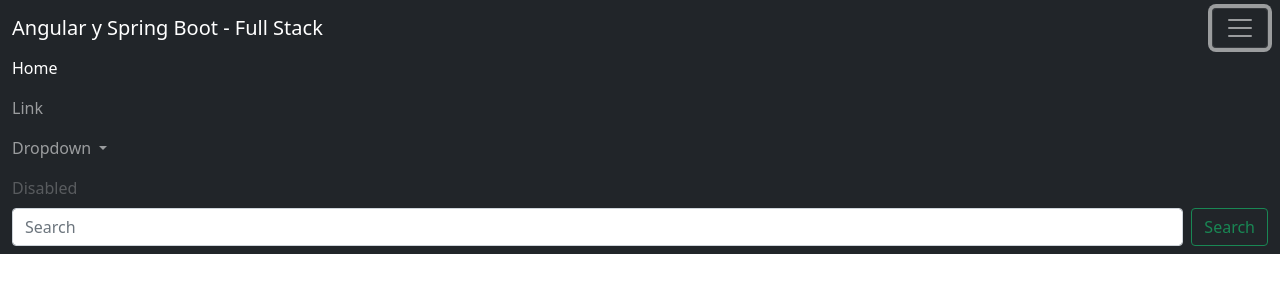
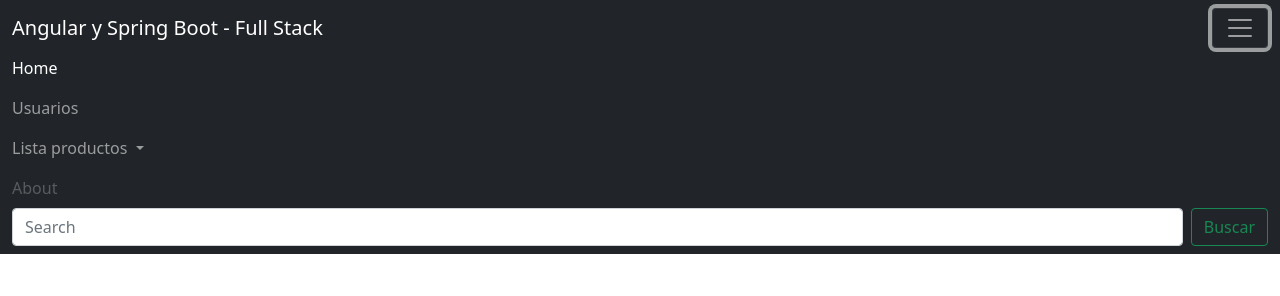
Before and after one commit to cortizmardones/Angular2021, an Angular app: page / in a window 1280 px wide. Both pictures are taken after a click on the button "Toggle navigation". Shown: the top 296 px of the page. Built offline with nearby package versions, Linux system fonts and the light colour scheme.

Commit message:
se modifica campo comuna en el formulario de ingreso por un select html5 llenado por un array en ts

```diff
--- a/src/app/clientes/clientes.component.html
+++ b/src/app/clientes/clientes.component.html
@@ -32,7 +32,7 @@
       <hr>
       <!--Zona de alertas para notificaciones en el formulario-->
       <div *ngIf="divFormSuccess == true" class="alert alert-success" role="alert">
-        Usuario agregado exitosamente!!
+        <p class="text-center">Usuario agregado exitosamente!!</p>
       </div>
 
       <br>
@@ -65,11 +65,12 @@
             <label><fa-icon [icon]="faCalendarAlt"></fa-icon> Fecha de nacimiento</label><br>
             <input type="date" class="form-control" placeholder="Ingrese su fecha de nacimiento" name="createAt" [(ngModel)]="createAt"><br>
             <label><fa-icon [icon]="faCity"></fa-icon> Comuna</label><br>
-            <input type="text" class="form-control" placeholder="Ingrese su comuna" name="comuna" [(ngModel)]="comuna" autocomplete="off"><br>
-
+            <select name="comuna" class="form-control" [(ngModel)]="comuna">
+              <option *ngFor="let item of comunas" value="{{ item }}"> {{ item }} </option>
+            </select><br>
             <!--Zona de alertas para notificaciones en el formulario-->
             <div *ngIf="divFormALert == true" class="alert alert-danger" role="alert">
-              Debes ingresar todos los campos en el formulario!!
+              <p class="text-center">Debes ingresar todos los campos en el formulario!!</p>
             </div>
 
             <button class="btn btn-success form-control"><fa-icon [icon]="faPlusSquare"></fa-icon> Guardar usuario</button>
@@ -83,10 +84,22 @@
       <div *ngIf="divEdit == true" class="row">
           <div class="col-md-6">
           <h4><fa-icon [icon]="faEdit"></fa-icon> Editar Usuario</h4>
-          <input type="text" class="form-control" value="{{ nombre }}" placeholder="Ingrese su nombre" autocomplete="off" required>
-          <input type="text" class="form-control" value="{{ apellido }}" placeholder="Ingrese su apellido" autocomplete="off" required>
-          <input type="email" class="form-control" value="{{ email }}" placeholder="Ingrese su email" autocomplete="off" required>
-          <input type="text" class="form-control" value="{{ createAt }}" placeholder="Ingrese su fecha de nacimiento" autocomplete="off" required>
+          <br>
+          <label><fa-icon [icon]="faAddressBook"></fa-icon> Nombre</label>
+          <input type="text" class="form-control" value="{{ nombre }}" placeholder="Ingrese su nombre" autocomplete="off" required><br>
+          <label><fa-icon [icon]="faAddressBook"></fa-icon> Apellido</label>
+          <input type="text" class="form-control" value="{{ apellido }}" placeholder="Ingrese su apellido" autocomplete="off" required><br>
+          <label><fa-icon [icon]="faMailBulk"></fa-icon> Email</label>
+          <div class="input-group mb-3">
+            <input type="text" class="form-control" placeholder="Ingrese su email" name="email" [(ngModel)]="email" autocomplete="off">
+            <span class="input-group-text">@</span>
+            <input type="text" class="form-control" placeholder="Ingrese su servidor de correo" name="servidorCorreo" [(ngModel)]="serverMail" autocomplete="off">
+          </div>
+          <!-- <label><fa-icon [icon]="faMailBulk"></fa-icon> Email</label>
+          <input type="email" class="form-control" value="{{ email }}" placeholder="Ingrese su email" autocomplete="off" required><br>-->
+          <label><fa-icon [icon]="faCalendarAlt"></fa-icon> Fecha de nacimiento</label>
+          <input type="date" class="form-control" value="{{ createAt }}" placeholder="Ingrese su fecha de nacimiento" autocomplete="off" required><br>
+          <label><fa-icon [icon]="faCity"></fa-icon> Comuna</label>
           <input type="text" class="form-control" value="{{ comuna }}" placeholder="Ingrese su comuna" autocomplete="off" required><br>
           <button class="btn btn-warning form-control" (click)="guardarCambiosEditar(nombre,apellido,email,createAt,comuna)"><fa-icon [icon]="faEdit"></fa-icon> Modificar</button>
         </div>
--- a/src/app/clientes/clientes.component.ts
+++ b/src/app/clientes/clientes.component.ts
@@ -46,6 +46,9 @@
     {id: 10 , nombre : 'Elias' , apellido : 'Sanchez' , email : 'esanchez@gmail.com' , createAt : '1993-04-15', comuna : 'Maipú'}
   ];
 
+  //Arreglo para llenar las comunas del select.
+  public comunas : string[] = ['Cerrillos', 'Cerro Navia', 'Conchalí', 'El Bosque', 'Estación Central', 'Huechuraba', 'Independencia', 'La Cisterna', 'La Florida', 'La Granja','La Pintana', 'La Reina', 'Las Condes', 'Lo Barnechea', 'Lo Espejo', 'Lo Prado', 'Macul', 'Maipú', 'Ñuñoa', 'Pedro Aguirre Cerda', 'Peñalolén', 'Providencia', 'Pudahuel', 'Quilicura', 'Quinta Normal', 'Recoleta', 'Renca', 'San Joaquín', 'San Miguel', 'San Ramón', 'Santiago' , 'Vitacura'];
+
   //Propiedades y objetos para agregar usuarios nuevos.
   public divAdd: boolean = false;
   public nombre : string = '';
@@ -55,6 +58,7 @@
   public createAt : string = '';
   public comuna : string = '';
   public objetoCliente : Cliente = {id:0,nombre:'',apellido:'',email:'',createAt:'',comuna:''};
+
 
   //Campos para las interaciones de la tabla
   public tabla: boolean = true;
--- a/src/app/header/header.component.html
+++ b/src/app/header/header.component.html
@@ -1,35 +1,26 @@
 <nav class="navbar navbar-dark bg-dark">
     <div class="container-fluid">
         <a class="navbar-brand" href="#">Angular y Spring Boot - Full Stack</a>
-        <button class="navbar-toggler" type="button"
-            data-bs-toggle="collapse" data-bs-target="#navbarSupportedContent"
-            aria-controls="navbarSupportedContent" aria-expanded="false"
-            aria-label="Toggle navigation">
+        <button class="navbar-toggler" type="button" data-bs-toggle="collapse" data-bs-target="#navbarSupportedContent" aria-controls="navbarSupportedContent" aria-expanded="false" aria-label="Toggle navigation">
             <span class="navbar-toggler-icon"></span>
         </button>
         <div class="collapse navbar-collapse" id="navbarSupportedContent">
             <ul class="navbar-nav me-auto mb-2 mb-lg-0">
-                <li class="nav-item"><a class="nav-link active"
-                    aria-current="page" href="#">Home</a>
-                <li class="nav-item"><a class="nav-link" href="#">Link</a></li>
-                <li class="nav-item dropdown"><a
-                    class="nav-link dropdown-toggle" href="#" id="navbarDropdown"
-                    role="button" data-bs-toggle="dropdown" aria-expanded="false">
-                        Dropdown </a>
+                <li class="nav-item"><a class="nav-link active" aria-current="page" href="#">Home</a>
+                <li class="nav-item"><a class="nav-link" href="#">Usuarios</a></li>
+                <li class="nav-item dropdown"><a class="nav-link dropdown-toggle" href="#" id="navbarDropdown" role="button" data-bs-toggle="dropdown" aria-expanded="false"> Lista productos </a>
                     <ul class="dropdown-menu" aria-labelledby="navbarDropdown">
-                        <li><a class="dropdown-item" href="#">Action</a></li>
-                        <li><a class="dropdown-item" href="#">Another action</a></li>
+                        <li><a class="dropdown-item" href="#">Item 1</a></li>
+                        <li><a class="dropdown-item" href="#">Item 2</a></li>
+                        <li><a class="dropdown-item" href="#">Item 3</a></li>
                         <li><hr class="dropdown-divider"></li>
-                        <li><a class="dropdown-item" href="#">Something else
-                                here</a></li>
+                        <li><a class="dropdown-item" href="#">Something else here</a></li>
                     </ul></li>
-                <li class="nav-item"><a class="nav-link disabled" href="#"
-                    tabindex="-1" aria-disabled="true">Disabled</a></li>
+                <li class="nav-item"><a class="nav-link disabled" href="#" tabindex="-1" aria-disabled="true">About</a></li>
             </ul>
             <form class="d-flex">
-                <input class="form-control me-2" type="search"
-                    placeholder="Search" aria-label="Search">
-                <button class="btn btn-outline-success" type="submit">Search</button>
+                <input class="form-control me-2" type="search" placeholder="Search" aria-label="Buscar">
+                <button class="btn btn-outline-success" type="submit">Buscar</button>
             </form>
         </div>
     </div>
```
